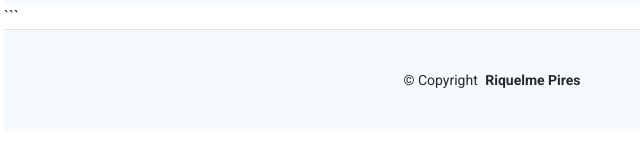
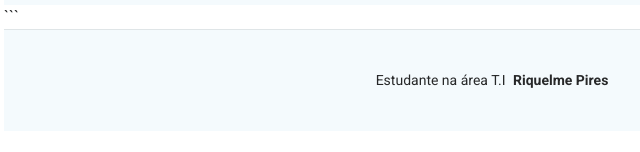
Before and after one commit to Riquelme28/meu-portifolio, a plain HTML site: page index.html in a window 1280 px wide. Shown: the part 2934-3086 px from the top of the page, 296-936 px from the left. Drawn offline with Linux system fonts and the light colour scheme.

Commit message:
ultima atualização

```diff
--- a/index.html
+++ b/index.html
@@ -289,7 +289,7 @@ Tenho forte competência na gestão e análise de dados, com domínio de MySQL e
 
     <div class="container">
       <div class="copyright text-center ">
-        <p>© <span>Copyright</span> <strong class="px-1 sitename">Riquelme Pires</strong></p>
+        <p><span>Estudante na área T.I</span> <strong class="px-1 sitename">Riquelme Pires</strong></p>
       </div>
 
     </div>
```
